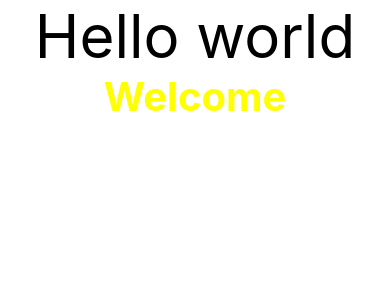
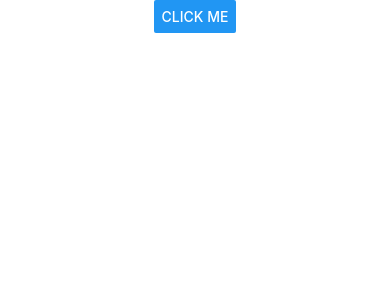
Before and after one commit to Hirusha2000/AMD-Advanced_MobileApplication_Development, a React Native app: screen / in a window 390 px wide. Shown: the top 300 px of the page. Built offline with nearby package versions, Linux system fonts and the light colour scheme.

Commit message:
addition and mutiplication

```diff
--- a/App.tsx
+++ b/App.tsx
@@ -5,23 +5,41 @@ import { Text,Button } from 'react-native';
 import CustomLabel from './src/components/CustomLabel';
 
 
+function App(): React.JSX.Element {
+
+  console.log('Hello')
+
+  function Click(x:number,y:number){
+    console.log("Addition is "+(x+y))
+    console.log("Multiplication is "+(x*y))
+  }
 
 
-function App(): React.JSX.Element {
+
+
 
   return (
   <View style={{alignItems:'center'}}>
-   <CustomText  fSize={60} a={'Hello'} b={'world'}/>
-    <CustomLabel>Welcome</CustomLabel>
 
+ <Button title='Click Me' onPress={()=>{
+    Click(10,5)
+ }}/>
   </View>
   );
 }
 
 
-function CustomText(props:any){
+type customTextProps={
+  fsize?:number
+  a:string
+  b:string
+  c?:string
+
+}
+
+function CustomText(props:customTextProps){
   return(
-    <Text style={{ fontSize:props.fSize}}> {props.a} {props.b} </Text>
+    <Text style={{ fontSize:props.fsize}}> {props.a} {props.b} {props.c}</Text>
   );
 }
 
```
